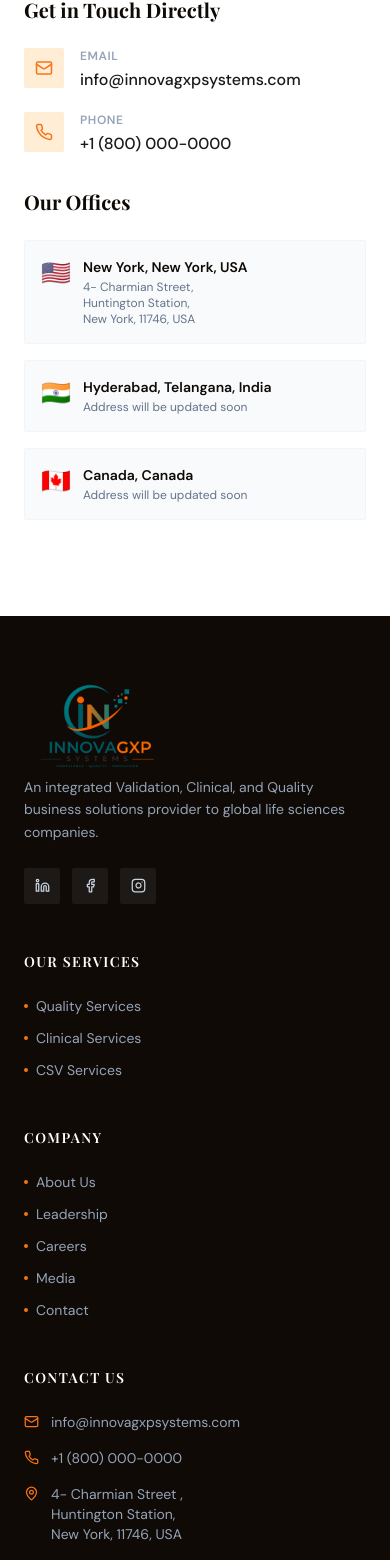
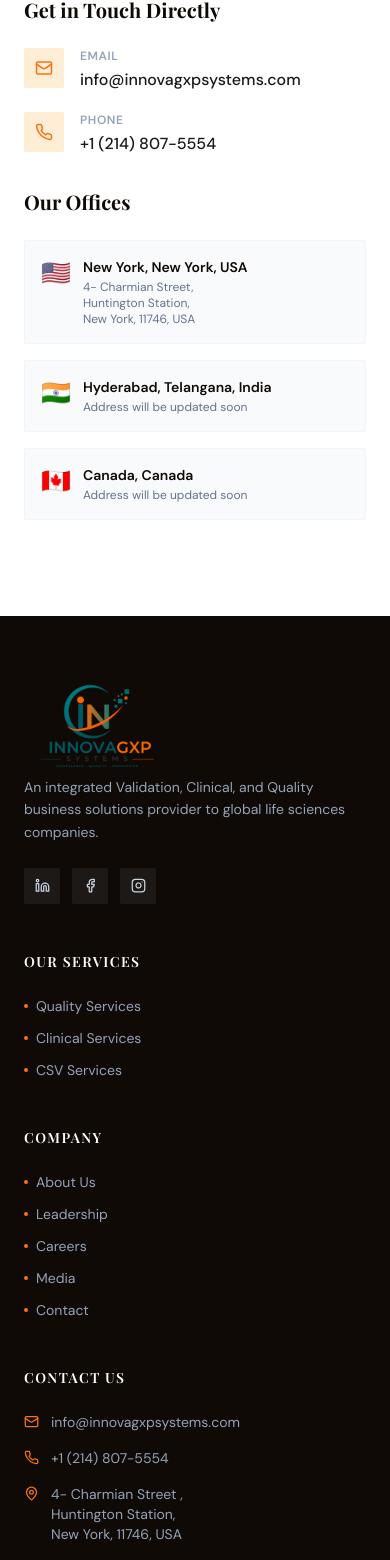
Before and after one commit to innovagxpsystems/gxp, a Next.js app: page /contact in a window 390 px wide. Shown: the part 1569-3129 px from the top of the page. Built offline with nearby package versions, Linux system fonts and the light colour scheme.

Commit message:
phone number added

```diff
--- a/app/contact/page.tsx
+++ b/app/contact/page.tsx
@@ -113,7 +113,7 @@
                       <div>
                         <div className="text-xs font-semibold text-slate-400 uppercase tracking-wider mb-1">Phone</div>
                         <div className="text-stone-900 font-medium group-hover:text-orange-500 transition-colors">
-                          +1 (800) 000-0000
+                          +1 (214) 807-5554
                         </div>
                       </div>
                     </a>
--- a/components/layout/Footer.tsx
+++ b/components/layout/Footer.tsx
@@ -122,7 +122,7 @@
                   className="flex items-start gap-3 text-sm text-slate-400 hover:text-orange-400 transition-colors group"
                 >
                   <Phone size={15} className="mt-0.5 shrink-0 text-orange-500" />
-                  +1 (800) 000-0000
+                  +1 (214) 807-5554
                 </a>
               </li>
               <li className="flex items-start gap-3 text-sm">
```
Also changed, not shown: 1 other file (tests, documents, lock files or other folders).
